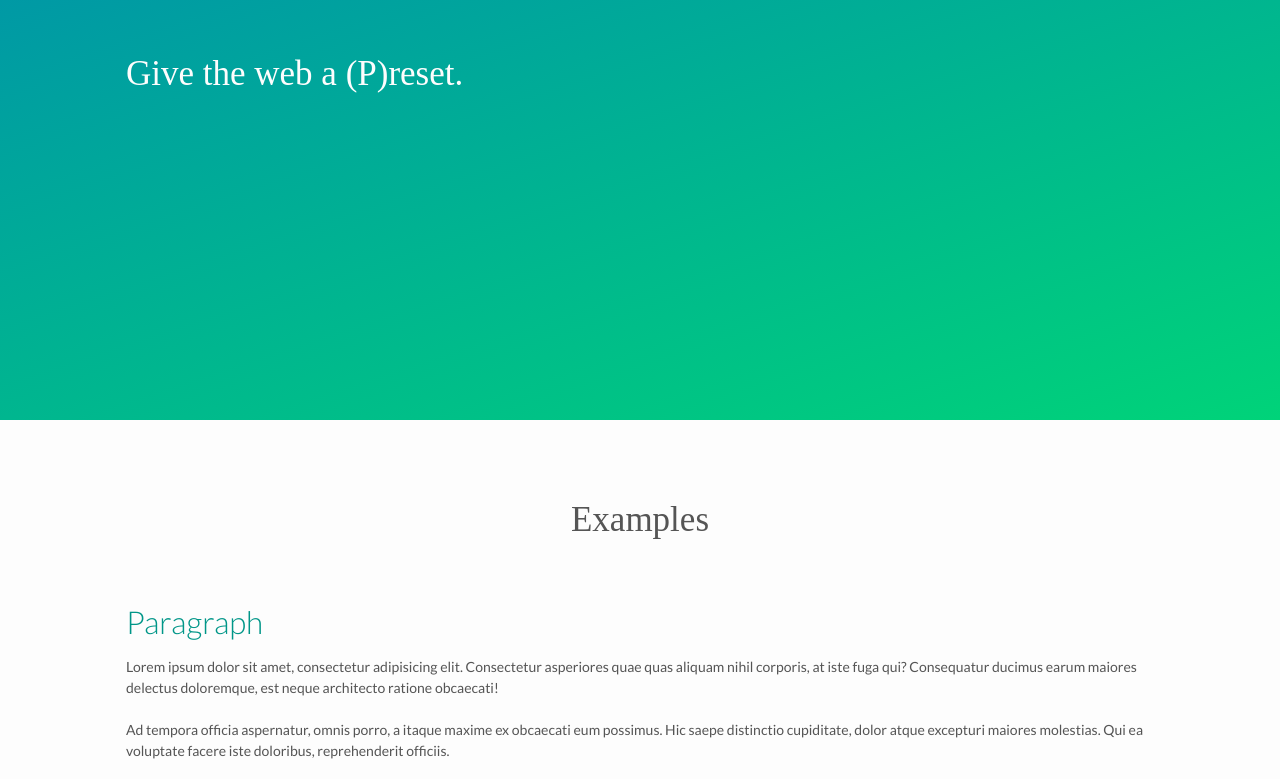
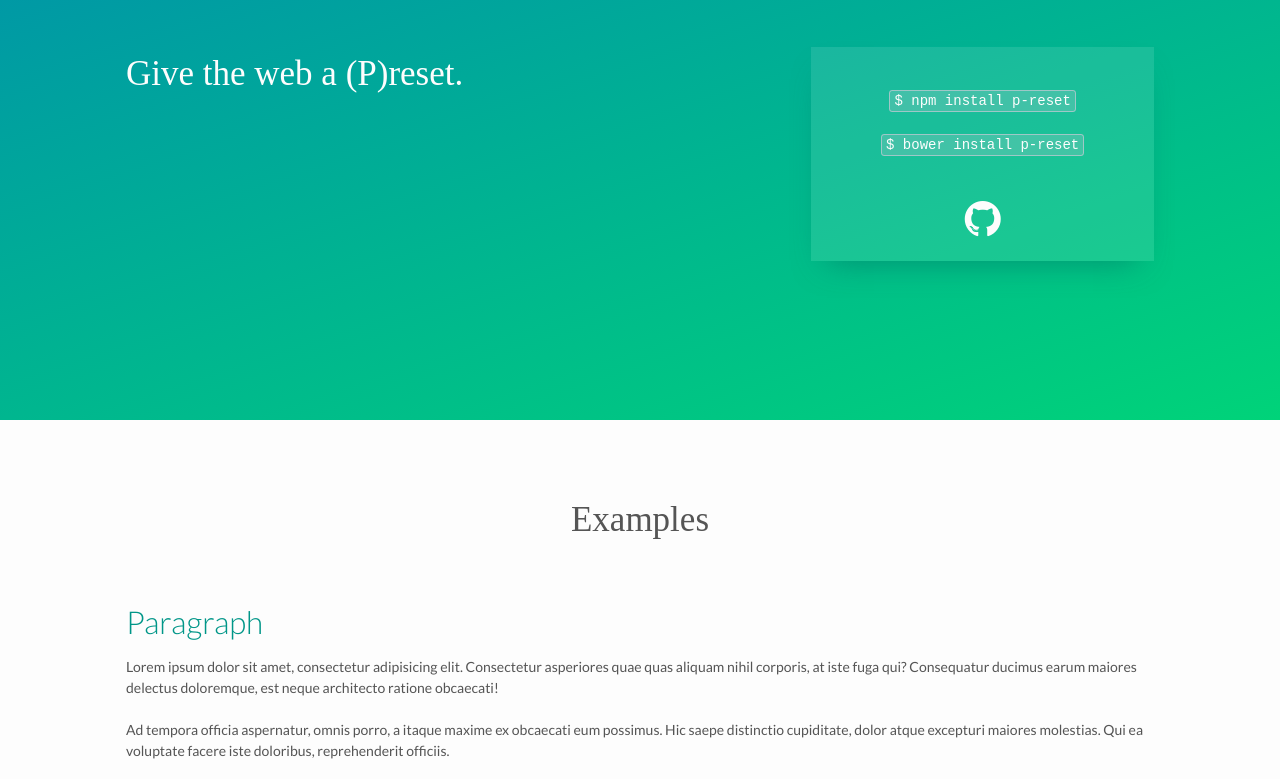
Before and after one commit to aleua/p-reset, a website: page index.html in a window 1280 px wide. Shown: the top 779 px of the page. Drawn offline with Linux system fonts and the light colour scheme; some packages are replaced by stand-ins of ours; a script that the page names is missing; a web font is replaced by a local one.

Commit message:
Add Bower / NPM cmds to header.

```diff
--- a/index.html
+++ b/index.html
@@ -4,8 +4,9 @@
 	<meta charset="UTF-8">
 	<meta name="viewport" content="width=device-width, initial-scale=1.0">
 	<meta http-equiv="X-UA-Compatible" content="IE=edge">
-	<title></title>
+	<title>(P)reset</title>
 	<link rel="stylesheet" href="//cdnjs.cloudflare.com/ajax/libs/font-awesome/4.6.3/css/font-awesome.min.css">
+	<!-- <link rel="stylesheet" href="//cdnjs.cloudflare.com/ajax/libs/highlight.js/9.7.0/styles/default.min.css"> -->
 	<link rel="stylesheet" href="p-reset.css">
 </head>
 <body>
@@ -17,12 +18,23 @@
 				</ul>
 			</div>
 		</nav>
-		<h1>Give the web a (P)reset.</h1>
+		<div class="row-12">
+			<div class="col-sm-12 col-8">
+				<h1>Give the web a (P)reset.</h1>
+			</div>
+			<div class="shadow padding taligncenter col-sm-12 col-4" style="background: rgba(255,255,255,.1);">
+				<br>
+				<code>$ npm install p-reset</code><br><br>
+				<code>$ bower install p-reset</code><br><p><br></p>
+				<!-- <pre><code><link rel="stylesheet" href="//unpkg.com/p-reset@latest/p-reset.css"></code></pre> -->
+				<a href="//github.com/p-realinho/p-reset"><i class="fa fa-github fa-3x"></i></a><br>
+			</div>
+		</div>
 	</header>
 	<main>
 		<p><br></p>
 		<p><br></p>
-		<h1 class="taligncenter ">Examples</h1>
+		<h1 class="taligncenter">Examples</h1>
 		<p><br></p>
 		<section class="page-margin">
 			<h2>Paragraph</h2>
@@ -117,5 +129,12 @@
 	</main>
 	<footer>
 	</footer>
+	<!-- <script src="//cdnjs.cloudflare.com/ajax/libs/highlight.js/9.7.0/highlight.min.js"></script> -->
+	<script src="https://cdnjs.cloudflare.com/ajax/libs/clipboard.js/1.5.12/clipboard.min.js"></script>
+	<script async defer src="https://buttons.github.io/buttons.js"></script>
+	<script>
+		// hljs.initHighlightingOnLoad();
+		new Clipboard('.ctrlc');
+	</script>
 </body>
 </html>
```
